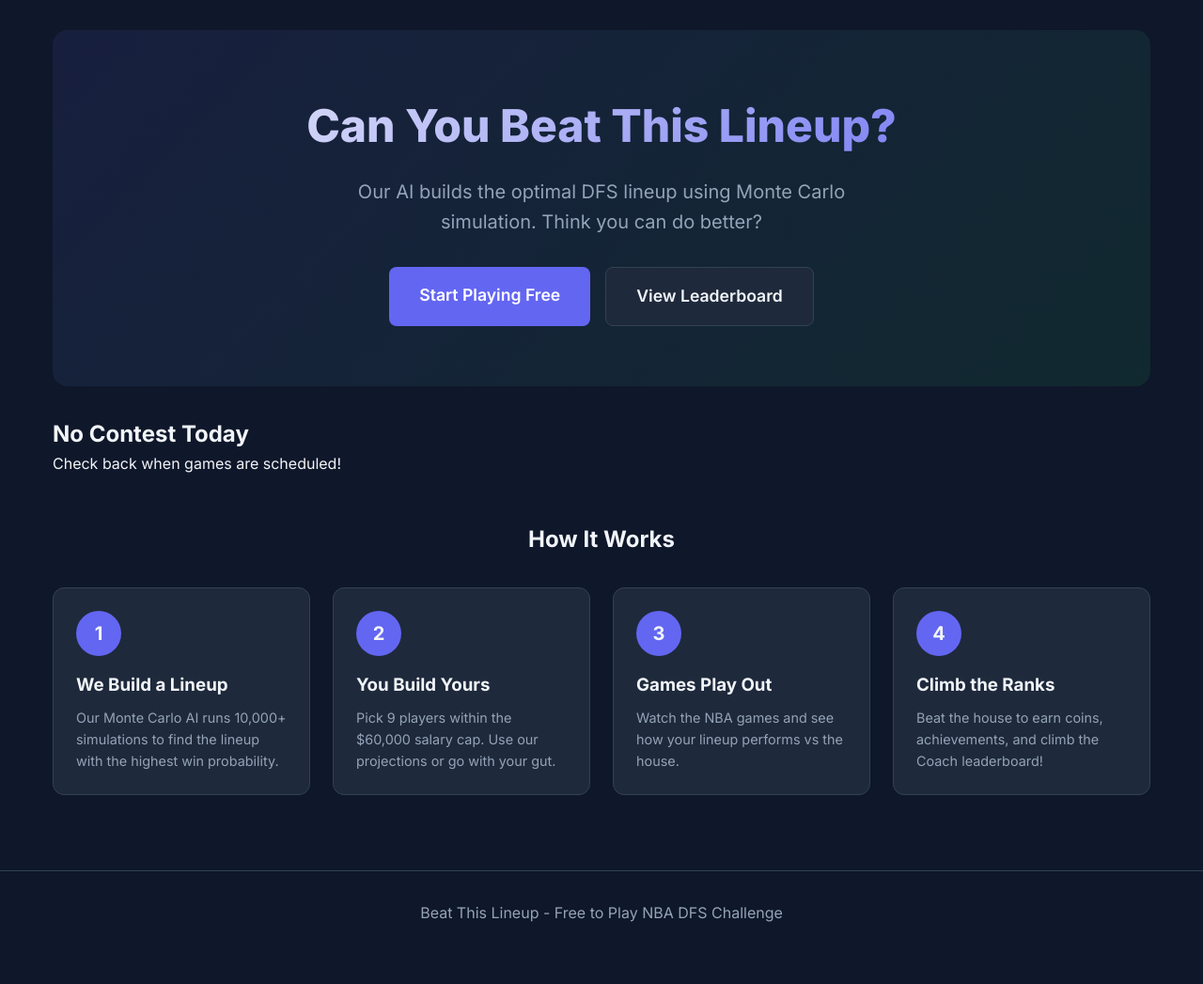
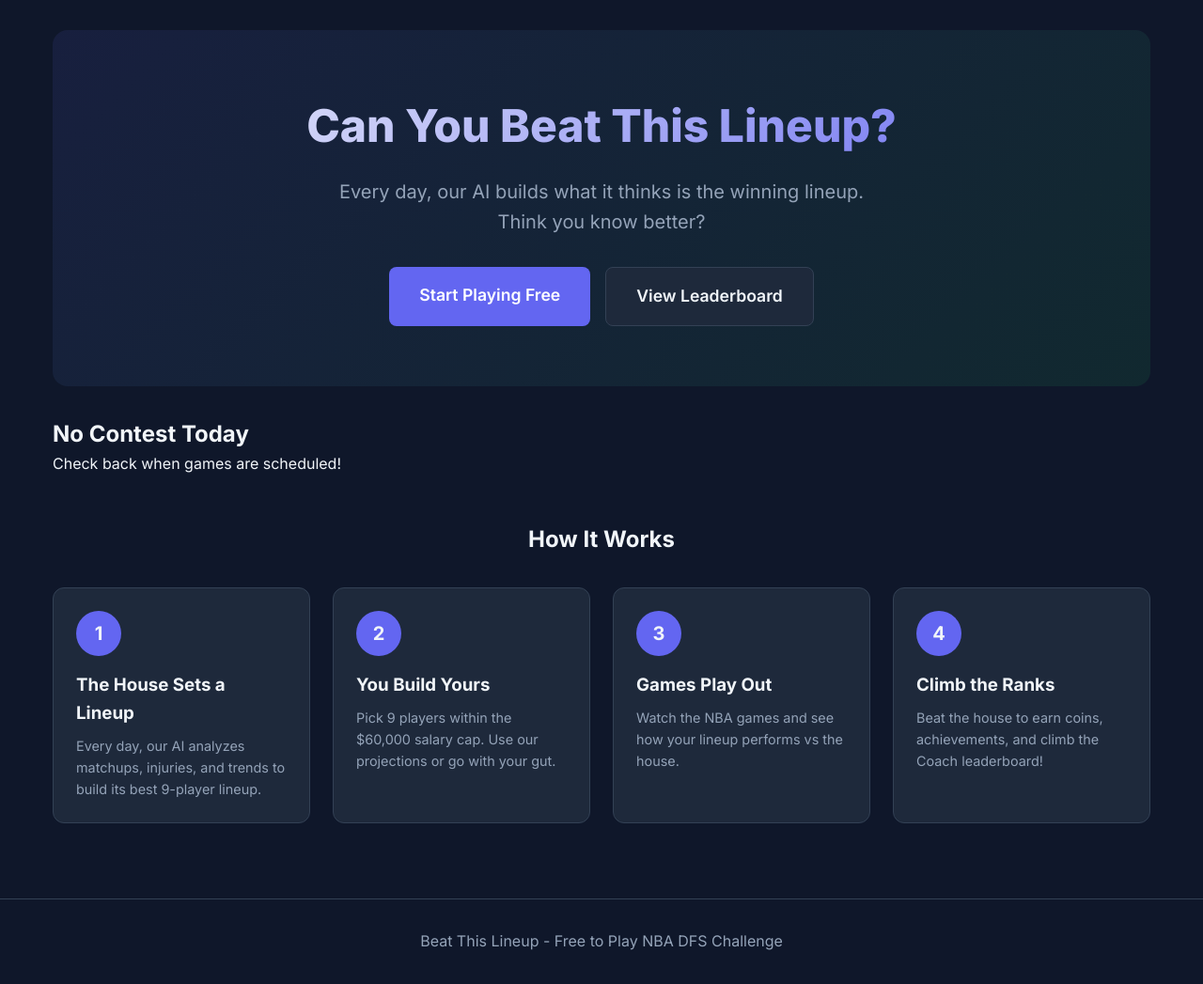
Before and after one commit to rakimr/PIRTDICA, a FastAPI app: page / in a window 1280 px wide. Shown: the part 75-1122 px from the top of the page at 94% size. Before the commit the page ends 1056 px from the top, so only its background shows below. Run offline with FastAPI, Linux system fonts and the light colour scheme.

Commit message:
Enhance lineup display with player images and horizontal layout
Update CSS to create a horizontal, scrollable lineup view with player cards, including avatars and stats. Modify HTML to remove Monte Carlo references and implement the new card layout.

Replit-Commit-Author: Agent
Replit-Commit-Session-Id: 77c6f695-5fdd-489f-8cef-530d7e46efea
Replit-Commit-Checkpoint-Type: full_checkpoint
Replit-Commit-Event-Id: a19ffef2-62ed-4a20-bfdf-96d8d4b4920e
Replit-Commit-Screenshot-Url: https://storage.googleapis.com/screenshot-production-us-central1/041ea045-1712-4eb6-a52b-4e58dc819458/77c6f695-5fdd-489f-8cef-530d7e46efea/MG8I3tx
Replit-Helium-Checkpoint-Created: true

```diff
--- a/templates/home.html
+++ b/templates/home.html
@@ -5,7 +5,7 @@
 {% block content %}
 <div class="hero">
     <h1>Can You Beat This Lineup?</h1>
-    <p>Our AI builds the optimal DFS lineup using Monte Carlo simulation. Think you can do better?</p>
+    <p>Every day, our AI builds what it thinks is the winning lineup. Think you know better?</p>
     {% if not user %}
         <div class="hero-buttons">
             <a href="/register" class="btn btn-primary btn-large">Start Playing Free</a>
@@ -18,51 +18,37 @@
 
 {% if contest %}
 <section class="house-lineup-section">
-    <h2>Today's House Lineup to Beat</h2>
+    <h2>Today's House Lineup</h2>
     <p class="subtitle">{{ contest.slate_date.strftime('%B %d, %Y') }}</p>
 
     {% if house_players %}
-    <div class="lineup-card house-lineup">
-        <table class="lineup-table">
-            <thead>
-                <tr>
-                    <th>Pos</th>
-                    <th>Player</th>
-                    <th>Team</th>
-                    <th>Salary</th>
-                    <th>Proj FP</th>
-                    {% if contest.status == 'completed' %}
-                    <th>Actual FP</th>
-                    {% endif %}
-                </tr>
-            </thead>
-            <tbody>
-                {% for player in house_players %}
-                <tr>
-                    <td class="pos">{{ player.position }}</td>
-                    <td class="name">{{ player.player_name }}</td>
-                    <td class="team">{{ player.team }}</td>
-                    <td class="salary">${{ "{:,}".format(player.salary) }}</td>
-                    <td class="proj">{{ "%.1f"|format(player.proj_fp) }}</td>
-                    {% if contest.status == 'completed' %}
-                    <td class="actual {% if player.actual_fp > player.proj_fp %}positive{% else %}negative{% endif %}">
-                        {{ "%.1f"|format(player.actual_fp) }}
-                    </td>
-                    {% endif %}
-                </tr>
-                {% endfor %}
-            </tbody>
-            <tfoot>
-                <tr class="totals">
-                    <td colspan="3">Total</td>
-                    <td>${{ "{:,}".format(house_players|sum(attribute='salary')) }}</td>
-                    <td>{{ "%.1f"|format(house_players|sum(attribute='proj_fp')) }}</td>
-                    {% if contest.status == 'completed' %}
-                    <td>{{ "%.1f"|format(house_players|sum(attribute='actual_fp')) }}</td>
-                    {% endif %}
-                </tr>
-            </tfoot>
-        </table>
+    <div class="lineup-horizontal">
+        {% for player in house_players %}
+        <div class="player-card">
+            <div class="player-image">
+                <img src="https://ui-avatars.com/api/?name={{ player.player_name|urlencode }}&background=6366f1&color=fff&size=80&font-size=0.35&bold=true" alt="{{ player.player_name }}">
+            </div>
+            <div class="player-position">{{ player.position }}</div>
+            <div class="player-name">{{ player.player_name.split(' ')[-1] }}</div>
+            <div class="player-team">{{ player.team }}</div>
+            <div class="player-salary">${{ "{:,}".format(player.salary) }}</div>
+            {% if contest.status == 'completed' %}
+            <div class="player-fp {% if player.actual_fp > player.proj_fp %}positive{% else %}negative{% endif %}">
+                {{ "%.1f"|format(player.actual_fp) }} FP
+            </div>
+            {% else %}
+            <div class="player-fp">{{ "%.1f"|format(player.proj_fp) }} FP</div>
+            {% endif %}
+        </div>
+        {% endfor %}
+    </div>
+
+    <div class="lineup-totals">
+        <span class="total-salary">Total Salary: ${{ "{:,}".format(house_players|sum(attribute='salary')) }}</span>
+        <span class="total-proj">Projected: {{ "%.1f"|format(house_players|sum(attribute='proj_fp')) }} FP</span>
+        {% if contest.status == 'completed' %}
+        <span class="total-actual">Actual: {{ "%.1f"|format(house_players|sum(attribute='actual_fp')) }} FP</span>
+        {% endif %}
     </div>
     {% else %}
     <p class="no-data">House lineup will be generated soon...</p>
@@ -96,8 +82,8 @@
     <div class="feature-grid">
         <div class="feature-card">
             <div class="feature-icon">1</div>
-            <h3>We Build a Lineup</h3>
-            <p>Our Monte Carlo AI runs 10,000+ simulations to find the lineup with the highest win probability.</p>
+            <h3>The House Sets a Lineup</h3>
+            <p>Every day, our AI analyzes matchups, injuries, and trends to build its best 9-player lineup.</p>
         </div>
         <div class="feature-card">
             <div class="feature-icon">2</div>
```
Also changed, not shown: static/css/style.css (+124 -0 lines).
